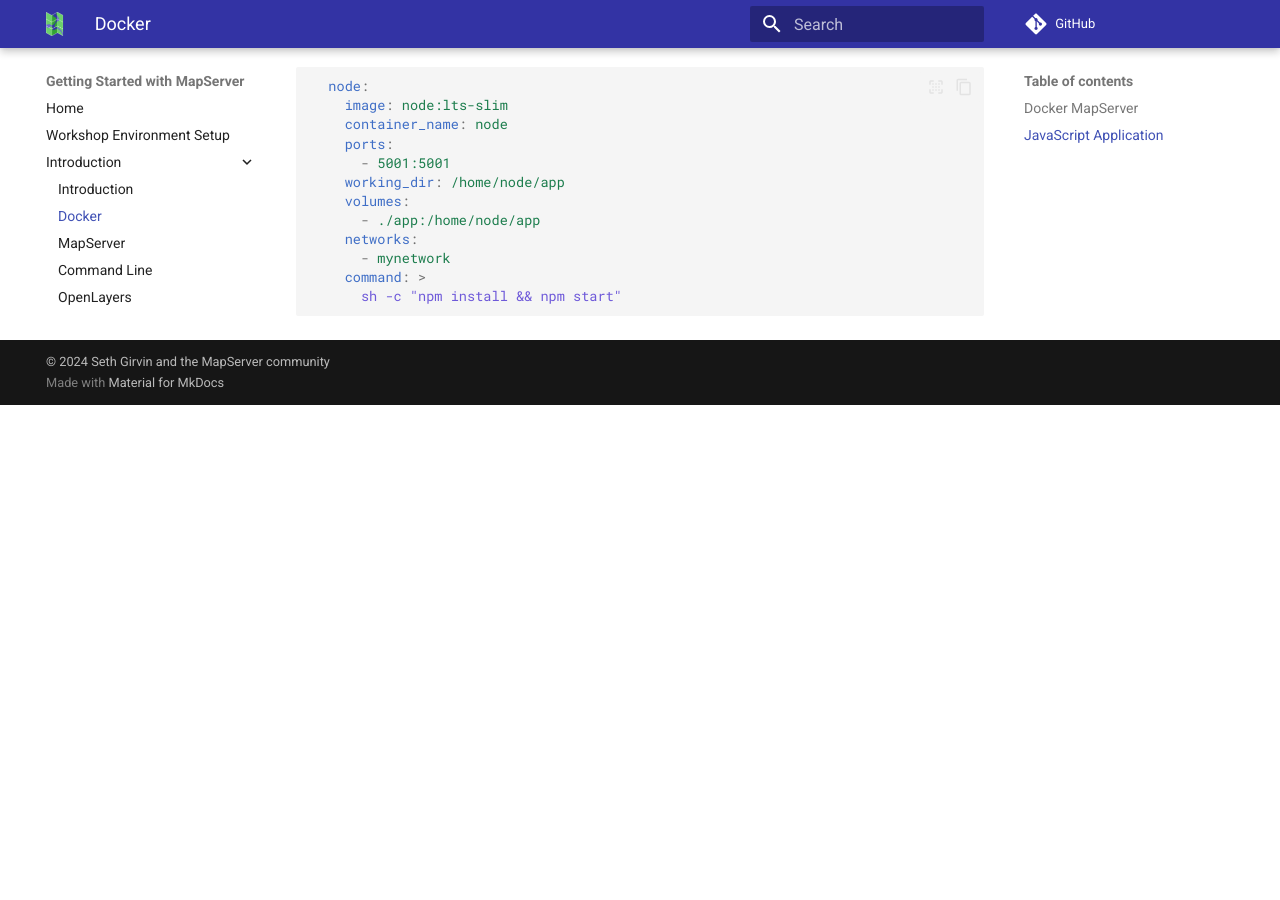
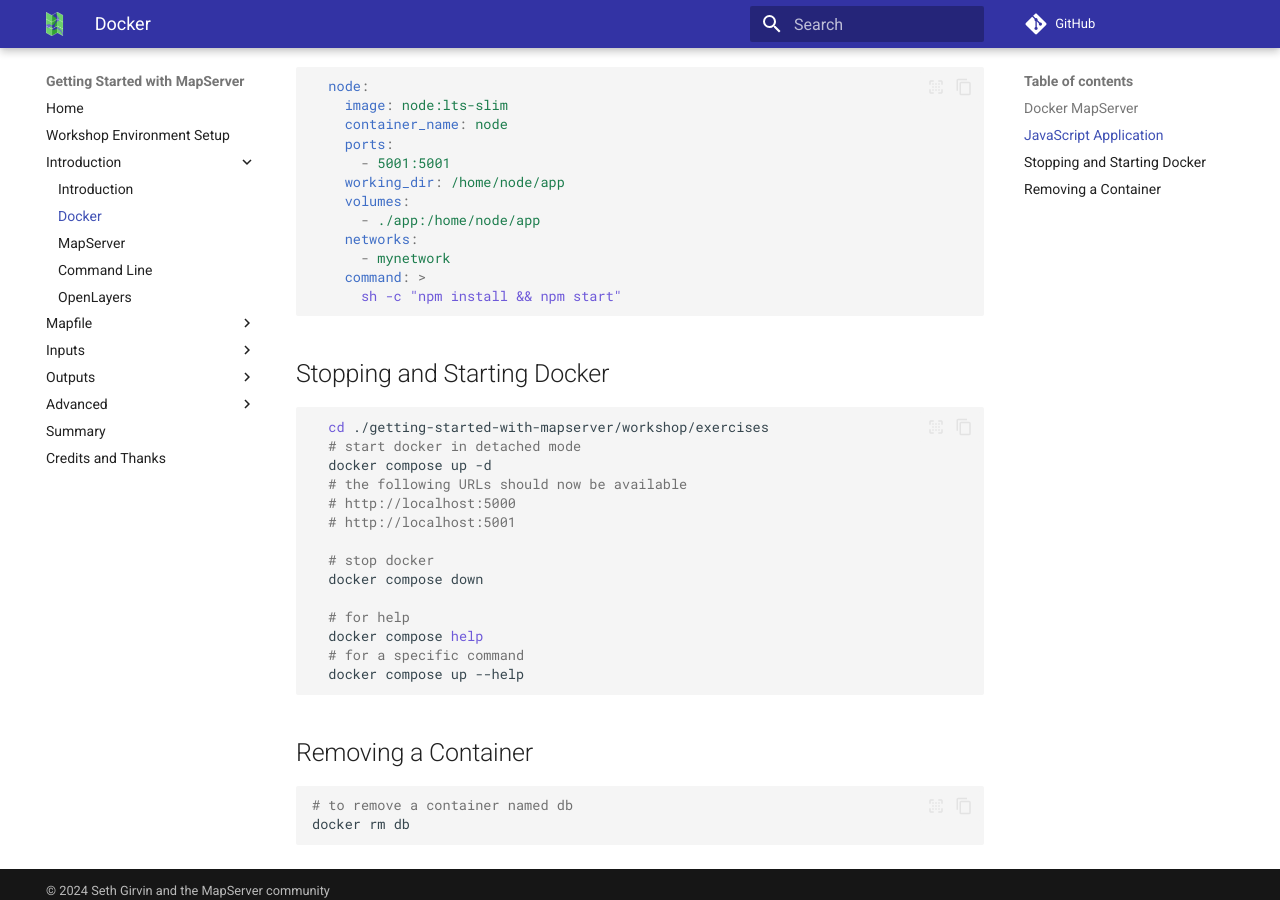
Before and after one commit to geographika/getting-started-with-mapserver, an MkDocs documentation site: the page built from workshop/content/docs/introduction/docker.md, in a window 1280 px wide and 900 px high, scrolled down 880 px. Built offline with MkDocs 1.6.1 and Material for MkDocs 9.7.7, drawn with Linux system fonts in a browser that asks for light colours; comment, search, counter and statistics services are not loaded; before the commit the page ends 1285 px from its top, so only the background shows below that.

````diff
--- a/workshop/content/docs/introduction/docker.md
+++ b/workshop/content/docs/introduction/docker.md
@@ -46,3 +46,31 @@
     command: >
       sh -c "npm install && npm start"
 ```
+
+## Stopping and Starting Docker
+
+```bash
+
+  cd ./getting-started-with-mapserver/workshop/exercises
+  # start docker in detached mode
+  docker compose up -d
+  # the following URLs should now be available
+  # http://localhost:5000
+  # http://localhost:5001
+
+  # stop docker
+  docker compose down
+
+  # for help
+  docker compose help
+  # for a specific command
+  docker compose up --help
+```
+
+
+## Removing a Container
+
+```bash
+# to remove a container named db
+docker rm db
+```
````
Also changed, not shown: workshop/content/docs/credits.md (+1 -0 lines), workshop/content/docs/inputs/databases.md (+10 -2 lines), workshop/content/docs/inputs/raster.md (+1 -1 lines), workshop/content/docs/mapfile/labels.md (+1 -1 lines), 3 other files.
